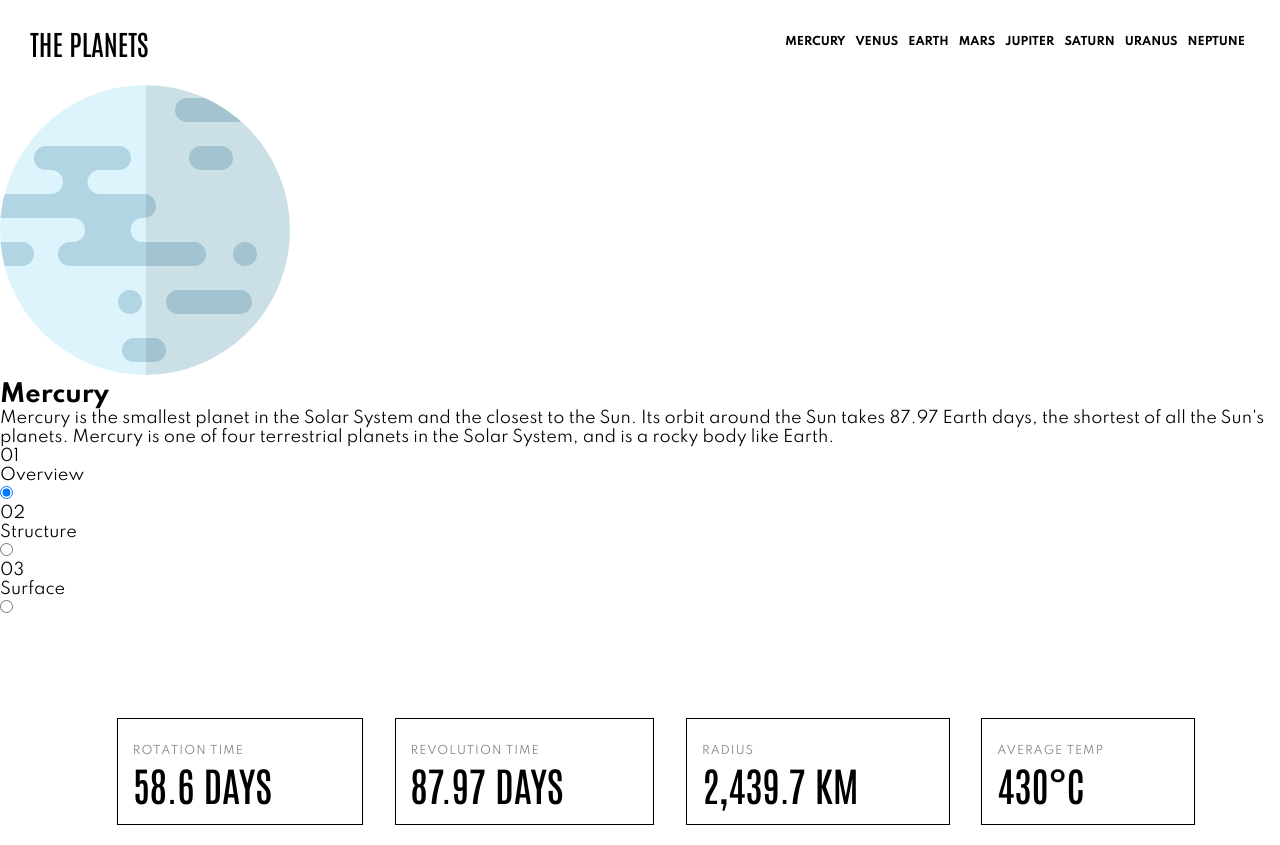
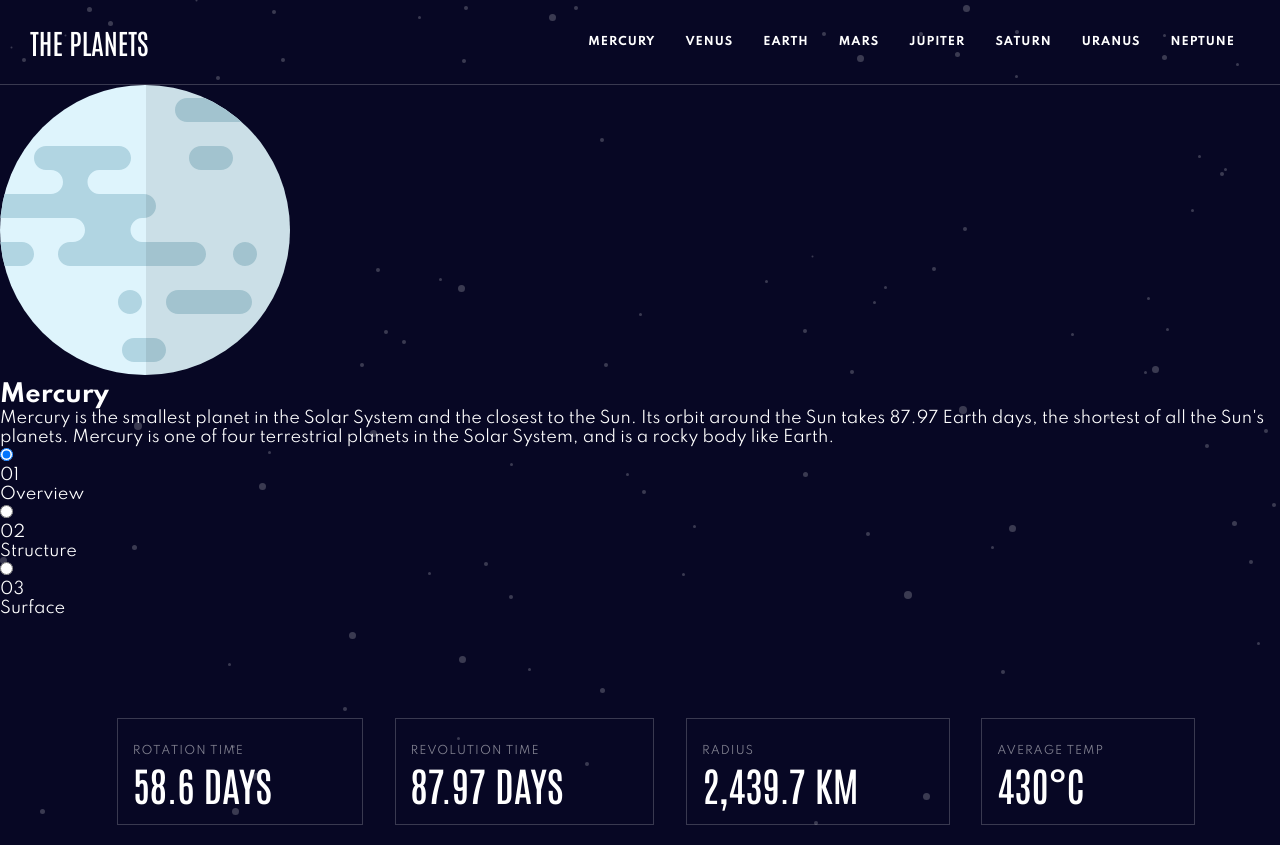
Before and after one commit to itsagift/planetsite, a React app: page / in a window 1280 px wide. Built offline with nearby package versions, Linux system fonts and the light colour scheme.

Commit message:
Desktop styling no active states

```diff
--- a/src/components/Header.js
+++ b/src/components/Header.js
@@ -14,6 +14,7 @@ return(
     <ul className="header__links">
       {Data.map((card) => (
         <li
+        className="header__link"
         onClick={() => handleOrangeClick(card)}
         key={card.name}>
           {card.name}
--- a/src/components/Planet.js
+++ b/src/components/Planet.js
@@ -33,26 +33,27 @@ export default function Planet({planet}){
                 <h2 className="detail__title">{planet.name}</h2>
                 <div className="detail__desc">{planet[detail].content}</div>
                 <div className="details__input">
+
+                    <input className="detail__input" type="radio" id="overview"
+                    name="detail" value="overview" checked={detail=== 'overview'} onChange={handleChange}/>
                     <label className="input__label" htmlFor="overview">
                         <div className="label__no">01</div>
                         <div className="label__title">Overview</div>
                     </label>
-                    <input type="radio" id="overview"
-                    name="detail" value="overview" checked={detail=== 'overview'} onChange={handleChange}/>
 
+                    <input className="detail__input" type="radio" id="structure"
+                    name="detail" value="structure" checked={detail=== 'structure'} onChange={handleChange} />
                     <label className="input__label" htmlFor="structure">
                         <div className="label__no">02</div>
                         <div className="label__title">Structure</div>
                     </label>
-                    <input type="radio" id="structure"
-                    name="detail" value="structure" checked={detail=== 'structure'} onChange={handleChange} />
 
+                    <input className="detail__input" type="radio" id="geology"
+                    name="detail" value="geology" checked={detail=== 'geology'} onChange={handleChange}/>
                     <label className="input__label" htmlFor="geology">
                         <div className="label__no">03</div>
                         <div className="label__title">Surface</div>
                     </label>
-                    <input type="radio" id="geology"
-                    name="detail" value="geology" checked={detail=== 'geology'} onChange={handleChange}/>
 
                 </div>
             </div>
--- a/src/css/style.css
+++ b/src/css/style.css
@@ -5,14 +5,17 @@
 }
 body{
     font-family: 'Spartan';
+    color: #fff;
+    background-color: #070724;
+    background-image: url('/public/assets/background-stars.svg');
 }
-
 header{
     display: flex;
     align-items: center;
     justify-content: space-between;
     height:85px;
     padding: 0 30px;
+    border-bottom:1px solid rgba(255, 255, 255, 0.2)
 }
 .header__title{
     font-family: 'Antonio';
@@ -27,8 +30,15 @@ header{
     display: flex;
     font-size: 11px;
     line-height: 25px;
+    letter-spacing: 1px;
     text-transform: uppercase;
     font-weight: 700;
+}
+.header__link{
+    margin: 0 15px;
+}
+.header__link:hover{
+    cursor: pointer;
 }
 @media screen and (min-device-width: 1200px) and (max-device-width: 1600px) {
 .main{
@@ -67,12 +77,15 @@ header{
     width: 0;
     height: 0;
 }
+.detail__input:checked + .input__label{
+    background-color: #419EBB;
+}
 .input__label{
     padding: 10px 25px;
     margin: 5px 0;
     display: flex;
 
-    border: 1px solid #000;
+    border: 1px solid rgba(255, 255, 255, 0.2);
     font-size: 12px;
     line-height: 25px;
     font-weight: bold;
@@ -111,7 +124,7 @@ footer{
     margin-left: auto;
     display: flex;
     flex-direction: column;
-    border: 1px solid #000;
+    border: 1px solid rgba(255, 255, 255, 0.2);
     padding: 20px 90px 20px 15px;
 }
 .link__title{
@@ -119,7 +132,7 @@ footer{
     line-height: 25px;
     letter-spacing: 1px;
     text-transform: uppercase;
-    color: #000;
+    color: #fff;
     opacity: 0.5;
 }
 .link__stat{
@@ -128,6 +141,3 @@ footer{
     text-transform: uppercase;
     font-family: 'Antonio';
 }
-.header__links li{
-    margin: 0 5px;
-}
```
